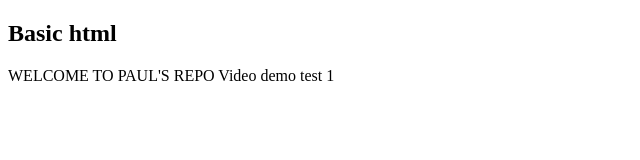
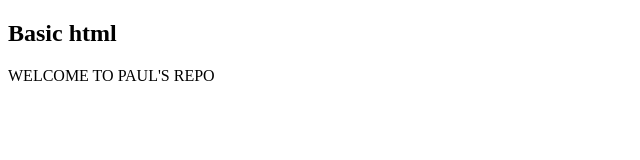
Before and after one commit to Paul-Oyinloye/basic-web-ec2-docker-terraform, a plain HTML site: page app/index.html in a window 1280 px wide. Shown: the whole page, without its empty margins (0-640 px from the left). Drawn offline with Linux system fonts and the light colour scheme.

Commit message:
Update index.html

```diff
--- a/app/index.html
+++ b/app/index.html
@@ -7,6 +7,6 @@
 </head>
 <body>
   <h2>Basic html</h2>
-  <p>WELCOME TO PAUL'S REPO Video demo test 1</p>
+  <p>WELCOME TO PAUL'S REPO </p>
 </body>
 </html>
```
